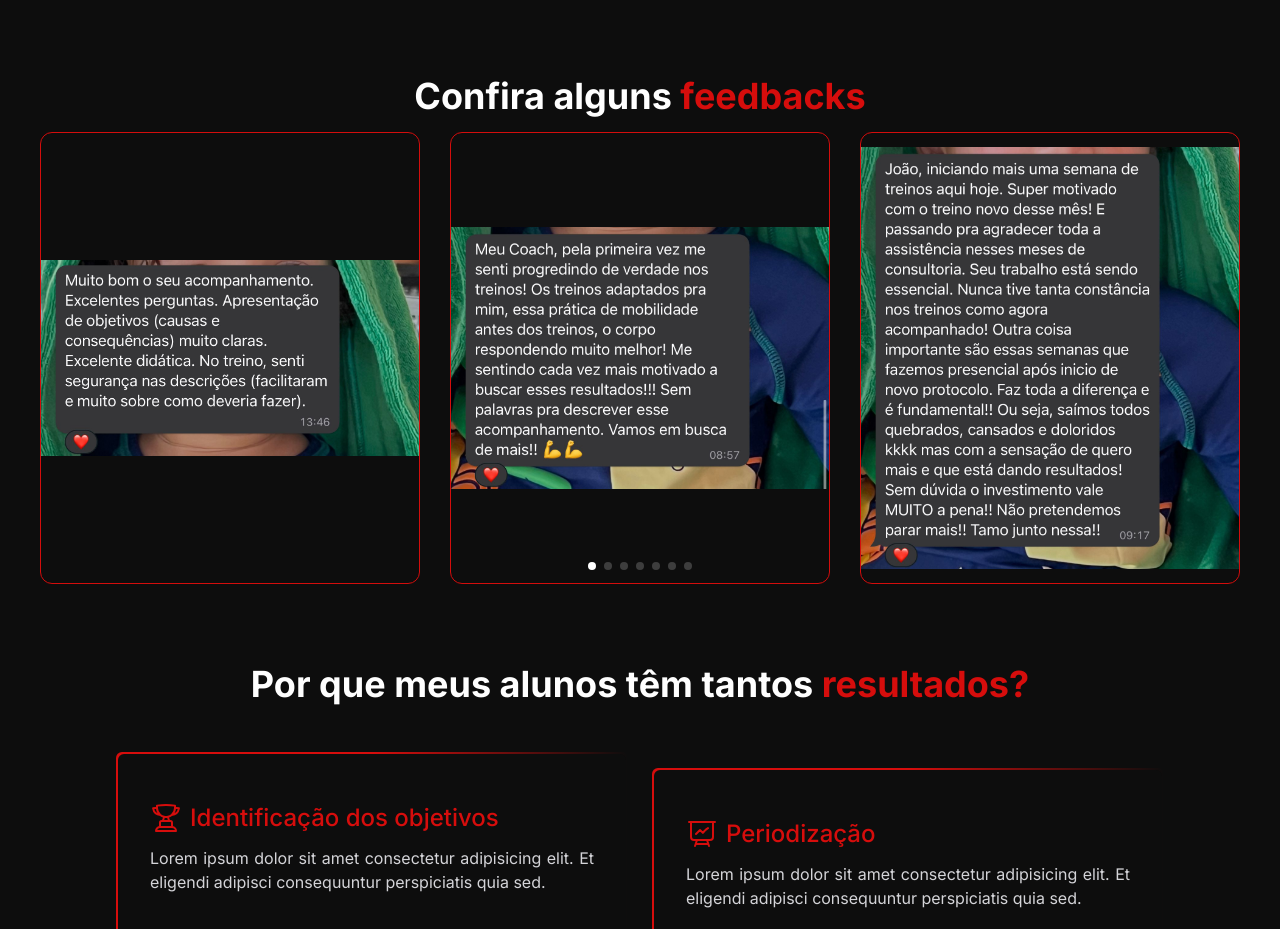
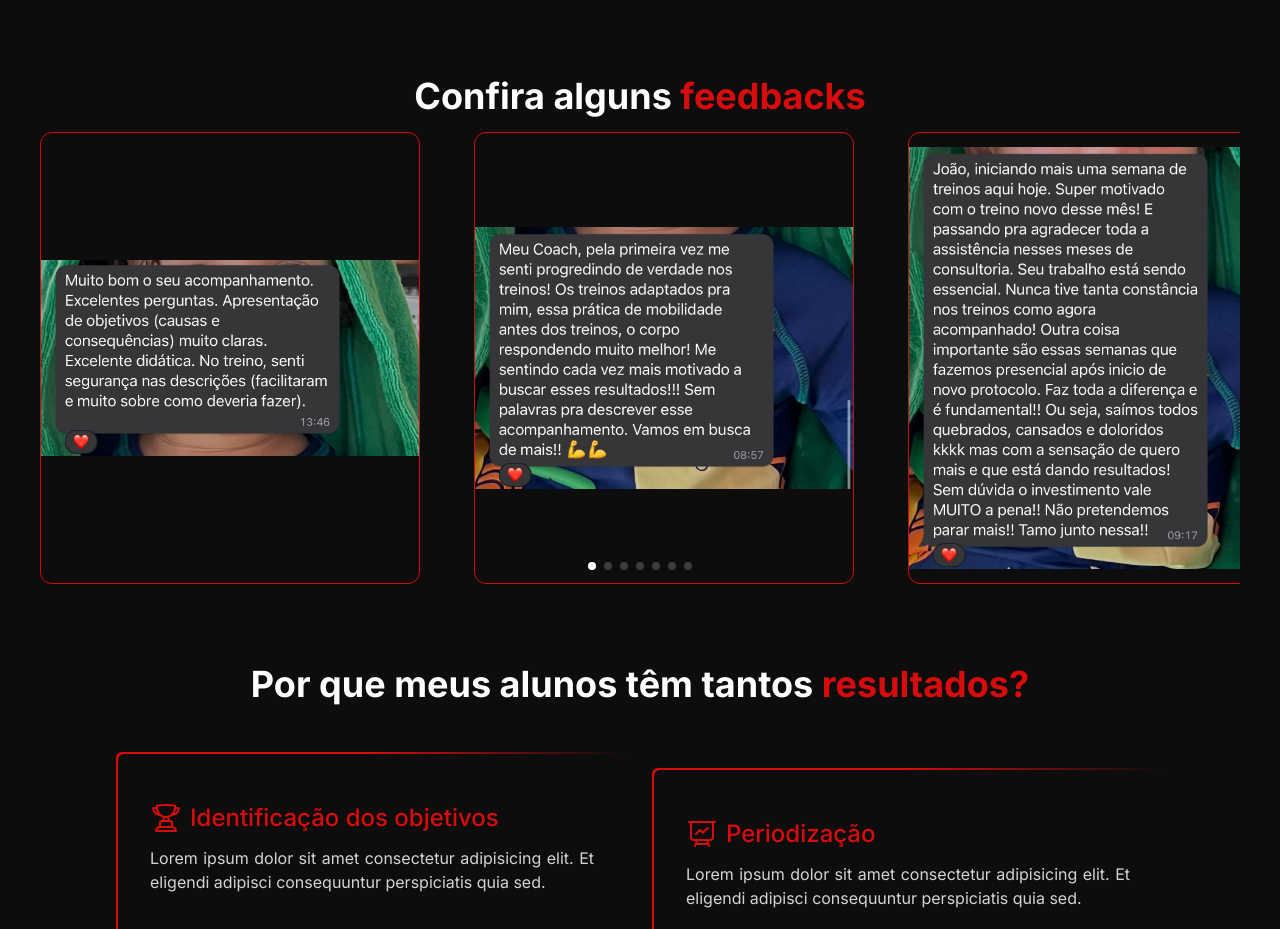
Before and after one commit to leafartech/premium_trainer, a Next.js app: page / in a window 1280 px wide. Shown: the part 2220-3149 px from the top of the page. Built offline with nearby package versions, Linux system fonts and the light colour scheme; a web font is replaced by a local one.

Commit message:
Update globals.css

```diff
--- a/src/styles/globals.css
+++ b/src/styles/globals.css
@@ -175,7 +175,10 @@
   justify-content: center;
   align-items: center;
 }
-
+.swiper .swiper-wrapper {
+  display: flex;
+  gap: 24px;
+}
 .swiper-slide img {
   display: block;
   width: 100%;
```
